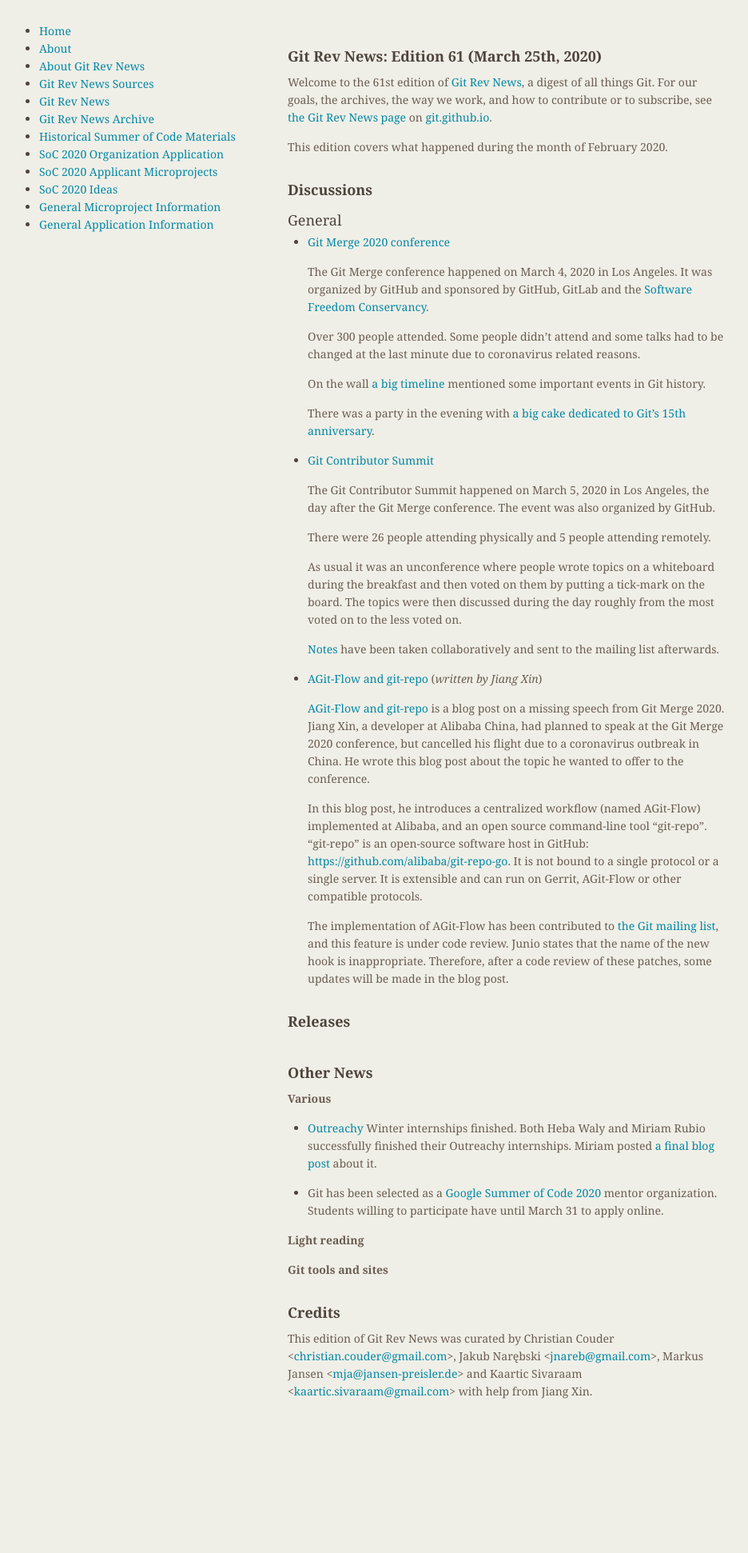
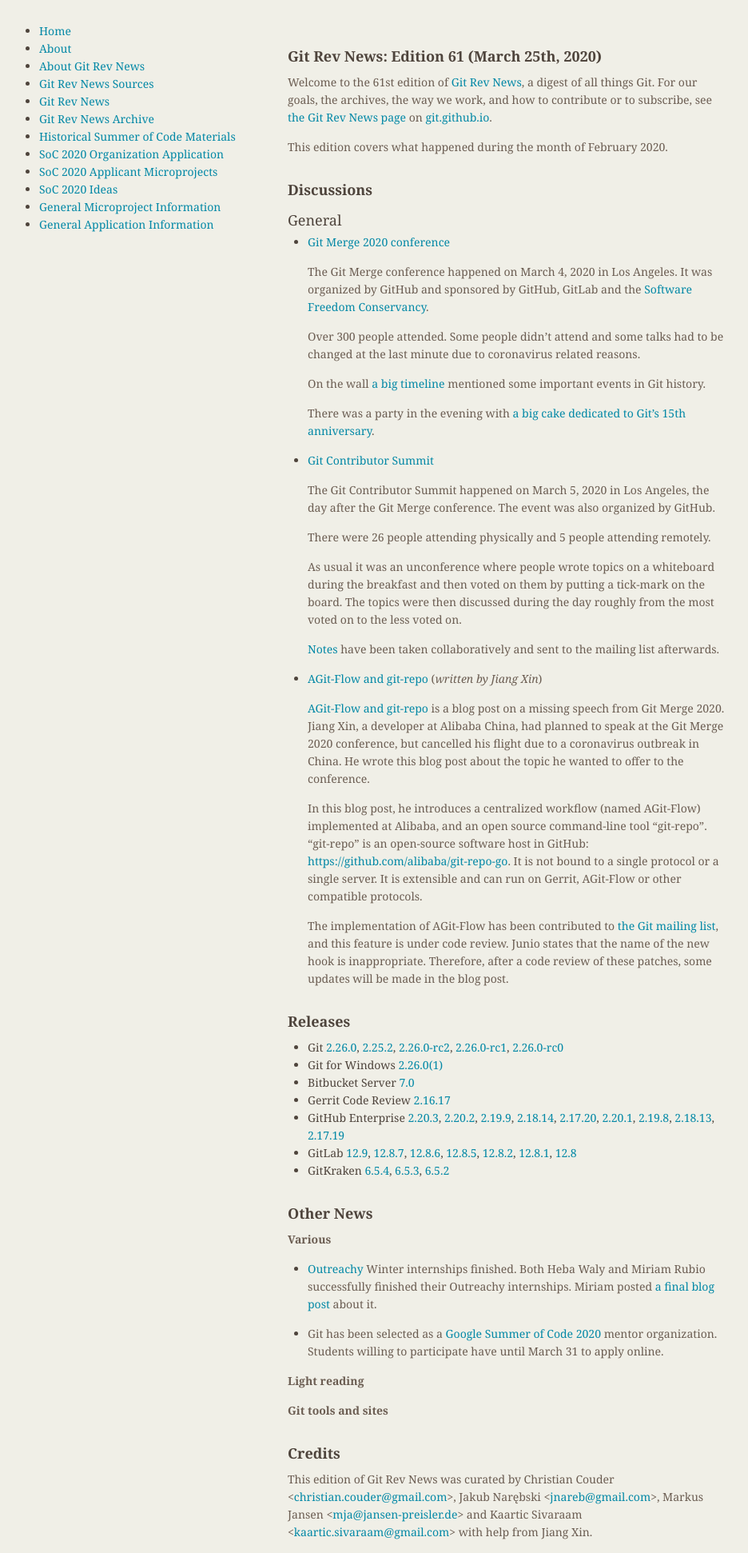
Before and after one commit to git/git.github.io, a Jekyll site: the page built from rev_news/drafts/edition-61.md, in a window 1280 px wide. Shown: the whole page at 80% size, without its empty margins (174-1110 px from the left). Built offline with Jekyll 4.4.1, drawn with Linux system fonts in a browser that asks for light colours; before the commit the page ends 1766 px from its top, so only the background shows below that.

Commit message:
rn-61: add releases

```diff
--- a/rev_news/drafts/edition-61.md
+++ b/rev_news/drafts/edition-61.md
@@ -90,6 +90,33 @@
 
 ## Releases
 
++ Git [2.26.0](https://public-inbox.org/git/xmqqa7477u6j.fsf@gitster.c.googlers.com/),
+[2.25.2](https://public-inbox.org/git/xmqqeetqh6fp.fsf@gitster.c.googlers.com/),
+[2.26.0-rc2](https://public-inbox.org/git/xmqqa74fj30p.fsf@gitster.c.googlers.com/),
+[2.26.0-rc1](https://public-inbox.org/git/xmqqo8t4z29k.fsf@gitster-ct.c.googlers.com/),
+[2.26.0-rc0](https://public-inbox.org/git/xmqq5zfi4g0p.fsf@gitster-ct.c.googlers.com/)
++ Git for Windows [2.26.0(1)](https://github.com/git-for-windows/git/releases/tag/v2.26.0.windows.1)
++ Bitbucket Server [7.0](https://confluence.atlassian.com/bitbucketserver/bitbucket-server-release-notes-872139866.html)
++ Gerrit Code Review [2.16.17](https://www.gerritcodereview.com/2.16.html#21617)
++ GitHub Enterprise [2.20.3](https://enterprise.github.com/releases/2.20.3/notes),
+[2.20.2](https://enterprise.github.com/releases/2.20.2/notes),
+[2.19.9](https://enterprise.github.com/releases/2.19.9/notes),
+[2.18.14](https://enterprise.github.com/releases/2.18.14/notes),
+[2.17.20](https://enterprise.github.com/releases/2.17.20/notes),
+[2.20.1](https://enterprise.github.com/releases/2.20.1/notes),
+[2.19.8](https://enterprise.github.com/releases/2.19.8/notes),
+[2.18.13](https://enterprise.github.com/releases/2.18.13/notes),
+[2.17.19](https://enterprise.github.com/releases/2.17.19/notes)
++ GitLab [12.9](https://about.gitlab.com/releases/2020/03/22/gitlab-12-9-released/),
+[12.8.7](https://about.gitlab.com/releases/2020/03/16/gitlab-12-8-7-released/),
+[12.8.6](https://about.gitlab.com/releases/2020/03/11/critical-security-release-gitlab-12-dot-8-dot-6-released/),
+[12.8.5](https://about.gitlab.com/releases/2020/03/09/gitlab-12-8-5-released/),
+[12.8.2](https://about.gitlab.com/releases/2020/03/04/gitlab-12-dot-8-dot-2-released/),
+[12.8.1](https://about.gitlab.com/releases/2020/02/24/gitlab-12-8-1-released/),
+[12.8](https://about.gitlab.com/releases/2020/02/22/gitlab-12-8-released/)
++ GitKraken [6.5.4](https://support.gitkraken.com/release-notes/current),
+[6.5.3](https://support.gitkraken.com/release-notes/current),
+[6.5.2](https://support.gitkraken.com/release-notes/current)
 
 ## Other News
 
```
